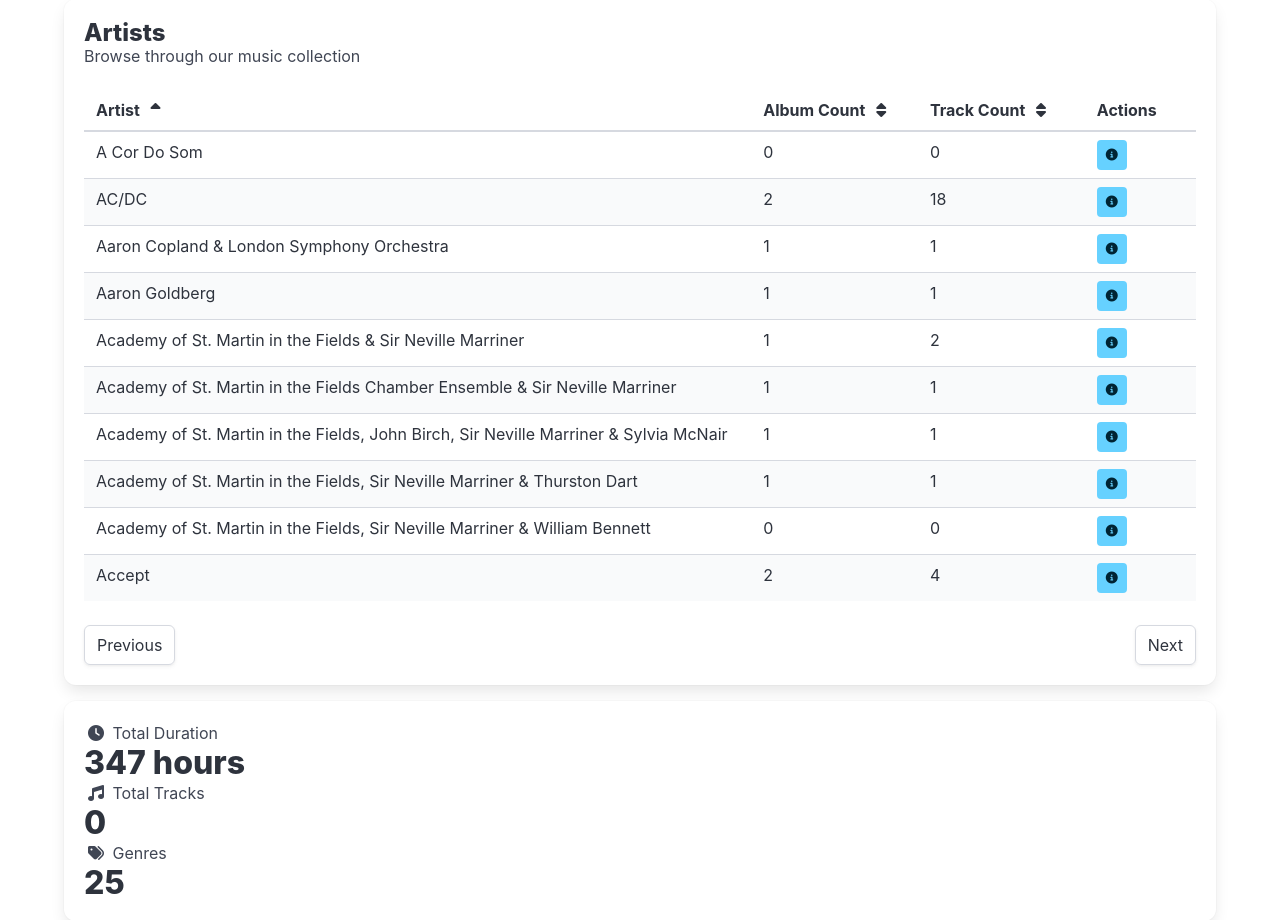
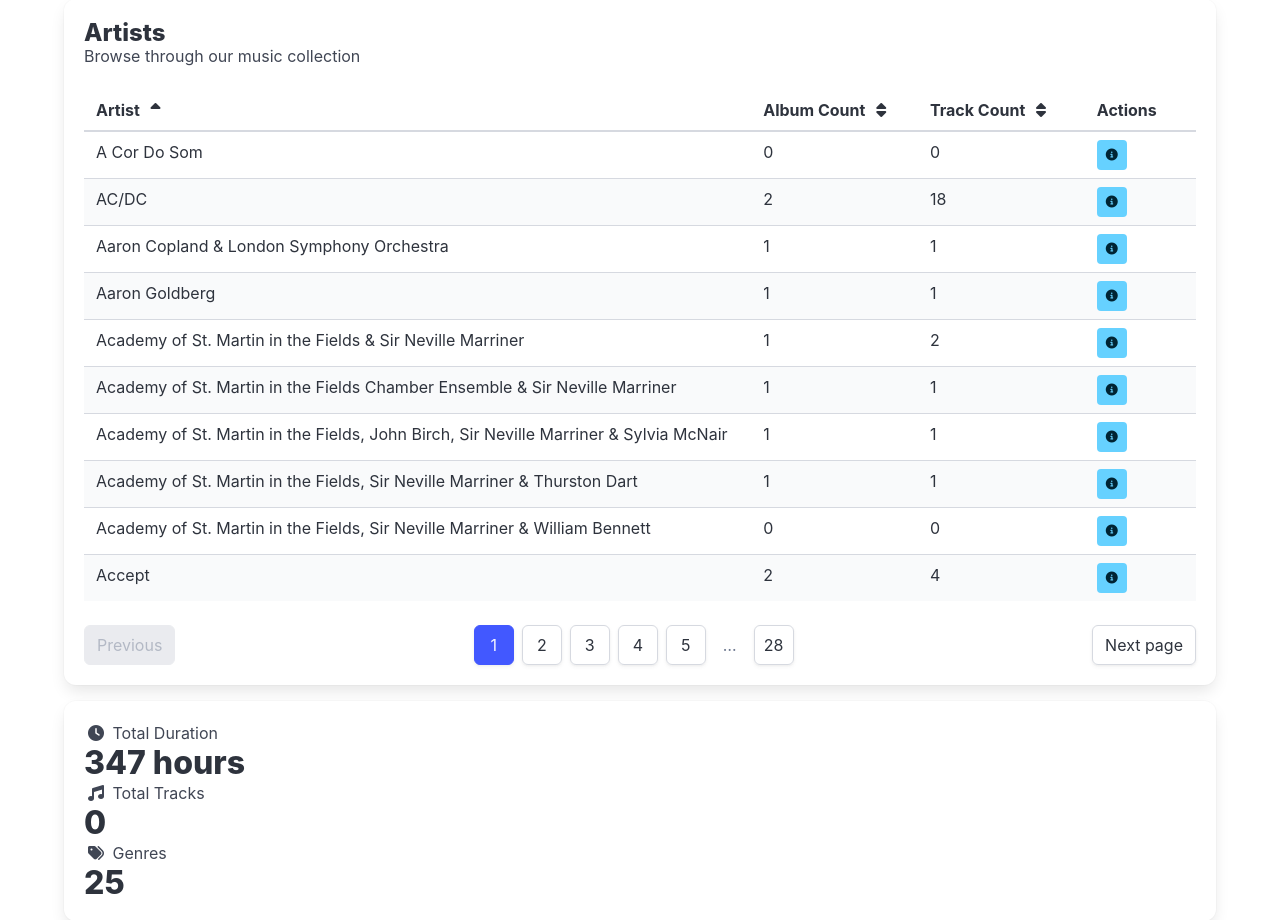
Before and after one commit to writeson/htmx_presentation, a FastAPI app: page /application/ in a window 1280 px wide. Shown: the part 328-1248 px from the top of the page. Run offline with FastAPI, Linux system fonts and the light colour scheme; data comes from the database, SQL or seed files in the repository; some libraries are stand-ins or nearby versions.

Commit message:
[htmx_presentation] Working on the pagination, not working yet

```diff
--- a/project/app/endpoints/application.py
+++ b/project/app/endpoints/application.py
@@ -5,11 +5,11 @@ from fastapi.responses import HTMLResponse
 from fastapi.templating import Jinja2Templates
 from sqlalchemy import select, func, desc, asc, distinct
 
-# from sqlalchemy.orm import selectinload, joinedload
+from sqlalchemy.sql.expression import text
 from sqlalchemy.sql.selectable import Select
 from sqlalchemy.ext.asyncio import AsyncSession
 from sqlalchemy.orm import aliased
-import jinja_partials
+# import jinja_partials
 
 from app.database import get_db
 from app.models.artists import Artist, ArtistRead  # noqa: F401
@@ -26,7 +26,7 @@ from app.models.employees import Employee, EmployeeRead  # noqa: F401
 # initialize the Jinja2 templates
 templates_dir = PathlibPath(__file__).resolve().parent.parent / "templates"
 templates = Jinja2Templates(directory=templates_dir)
-jinja_partials.register_starlette_extensions(templates)
+# jinja_partials.register_starlette_extensions(templates)
 
 
 # create a router for the model
@@ -62,7 +62,6 @@ async def home(
         context={
             "request": request,
             "partial_template": f"{basename}.html",
-            "current_page": 1,
         },
     )
 
@@ -302,25 +301,54 @@ async def get_about(
 @router.get("/pagination", response_class=HTMLResponse)
 async def pagination(
     request: Request,
-    tab: str = "artists",  # Default to "artists" if no tab is provided
-    page: int = 1,  # Default to page 1 if no page is provided
+    db: AsyncSession = Depends(get_db),
+    tab: str = Query(None, alias="tab"),
+    items_per_page: int = Query(10, alias="items_per_page"),
+    current_page: int = 1,
 ):
-    total_pages = 10  # Replace with the actual total number of pages
+    async with db as session:
+        # Get the table to query for pagination
+        table_name = tab.title()
+        query = select(func.count()).select_from(text(table_name))
+        results = await session.execute(query)
+        total_items = results.scalar()
+        total_pages = (total_items + items_per_page - 1) // items_per_page
+
+        # Ensure the current page is within valid range
+        current_page = max(1, min(current_page, total_pages))
 
     # Generate pagination links
     pagination_links = []
-    for p in range(1, total_pages + 1):
-        if p == page:
-            pagination_links.append(
-                f'<li><a class="pagination-link is-current" aria-label="Page {p}" aria-current="page">{p}</a></li>'
+    if total_pages <= 7:
+        # Show all pages if there are 7 or fewer
+        pagination_links = list(range(1, total_pages + 1))
+    else:
+        # Show first, last, and surrounding pages
+        if current_page <= 4:
+            pagination_links = list(range(1, 6)) + ["...", total_pages]
+        elif current_page >= total_pages - 3:
+            pagination_links = [1, "..."] + list(
+                range(total_pages - 4, total_pages + 1)
             )
         else:
-            pagination_links.append(
-                f'<li><a class="pagination-link" aria-label="Goto page {p}" hx-get="/pagination?tab={tab}&page={p}" hx-trigger="click" hx-target=".pagination-list">{p}</a></li>'
+            pagination_links = (
+                [1, "..."]
+                + list(range(current_page - 2, current_page + 3))
+                + ["...", total_pages]
             )
 
-    # Return the pagination links as HTML
-    return "".join(pagination_links)
+    retval = templates.TemplateResponse(
+        name="partials/pagination.html",
+        context={
+            "request": request,
+            "current_page": current_page,
+            "total_pages": total_pages,
+            "pagination_links": pagination_links,
+            "items_per_page": items_per_page,
+            "tab": tab,
+        },
+    )
+    return retval
 
 
 def query_order_by(query: Select, path: str, sort: str, direction: str) -> Select:
--- a/project/app/templates/application.html
+++ b/project/app/templates/application.html
@@ -120,17 +120,18 @@
                 <div class="tabs is-centered is-boxed">
                     <ul>
                         <li
+                            id="artists-tab"
                             hx-get="/application/template/artists"
-                            hx-trigger="click"
+                            hx-trigger="click, updateDisplay"
                             hx-target="#application-content"
                             class="is-active"
                             data-tab="artists"
-                            _=" on click
+                            _=" on click or updateDisplay
                               -- Reset other <li> elements
                               set items to <li/> in closest <ul/>
                               remove .is-active from items
                               add .is-active to me
-                              log 'clicked'
+                              log 'clicked artists tab'
                             "
                         >
                             <a>
@@ -139,6 +140,7 @@
                             </a>
                         </li>
                         <li
+                            id="albums-tab"
                             hx-get="/application/template/albums"
                             hx-trigger="click"
                             hx-target="#application-content"
@@ -157,6 +159,7 @@
                             </a>
                         </li>
                         <li
+                            id="customers-tab"
                             hx-get="/application/template/customers"
                             hx-trigger="click"
                             hx-target="#application-content"
@@ -175,6 +178,7 @@
                             </a>
                         </li>
                         <li
+                            id="employees-tab"
                             hx-get="/application/template/employees"
                             hx-trigger="click"
                             hx-target="#application-content"
--- a/project/app/templates/artists.html
+++ b/project/app/templates/artists.html
@@ -129,31 +129,16 @@
         </table>
     </div>
 
-    <!-- Pagination -->
-    <nav class="pagination is-centered" role="navigation" aria-label="pagination">
-        <a
-                class="pagination-previous"
-                hx-get="/pagination?page=0"
-                hx-trigger="click"
-                hx-target=".pagination-list"
-        >
-            Previous
-        </a>
-        <a
-                class="pagination-next"
-                hx-get="/pagination?page=2"     {# {{ current_page + 1 }} #}
-                hx-trigger="click"
-                hx-target=".pagination-list"
-        >
-            Next
-        </a>
-        <ul
-                class="pagination-list"
-                hx-get="/pagination?page=1"
-                hx-trigger="load"
-                hx-target="this"
-        >
-            <!-- Populated by htmx -->
-        </ul>
+    <!-- Pagination populated by htmx-->
+    <nav
+            hx-get="/application/pagination"
+            hx-trigger="load"
+            hx-target="this"
+            hx-vals='js:{"tab": "artists"}'
+            hx-include="#itemsPerPage"
+            class="pagination is-centered"
+            role="navigation"
+            aria-label="pagination"
+    >
     </nav>
 </div>
--- /dev/null
+++ b/project/app/templates/partials/pagination.html
@@ -0,0 +1,49 @@
+<!-- Previous Button -->
+<a
+    hx-get="/application/pagination?tab={{ tab }}&items_per_page={{ items_per_page }}&current_page={{ current_page - 1 }}"
+    hx-trigger="click"
+    class="pagination-previous"
+    {% if current_page == 1 %}disabled{% endif %}
+    _ = "on click
+        trigger click on #musi-content
+    "
+>
+    Previous
+</a>
+
+<!-- Next Button -->
+<a
+    hx-get="/application/pagination?tab={{ tab }}&items_per_page={{ items_per_page }}&current_page={{ current_page + 1 }}"
+    hx-trigger="click"
+    class="pagination-next"
+    {% if current_page == total_pages %}disabled{% endif %}
+    _ = "on click
+        trigger click on #musi-content
+    "
+>
+    Next page
+</a>
+
+<!-- Pagination Links -->
+<ul class="pagination-list">
+    {% for link in pagination_links %}
+    <li>
+        {% if link == "..." %}
+            <span class="pagination-ellipsis">&hellip;</span>
+        {% else %}
+            <a
+                hx-get="/application/pagination?tab={{ tab }}&items_per_page={{ items_per_page }}&current_page={{ link }}"
+                hx-trigger="click"
+                class="pagination-link {% if link == current_page %}is-current{% endif %}"
+                aria-label="Goto page {{ link }}"
+                _="on click
+                    send updateDisplay(tab: {{ tab }}) to #artists-tab
+                    log 'triggering updateDisplay on artists-tab'
+                "
+            >
+                {{ link }}
+            </a>
+        {% endif %}
+    </li>
+    {% endfor %}
+</ul>
```
